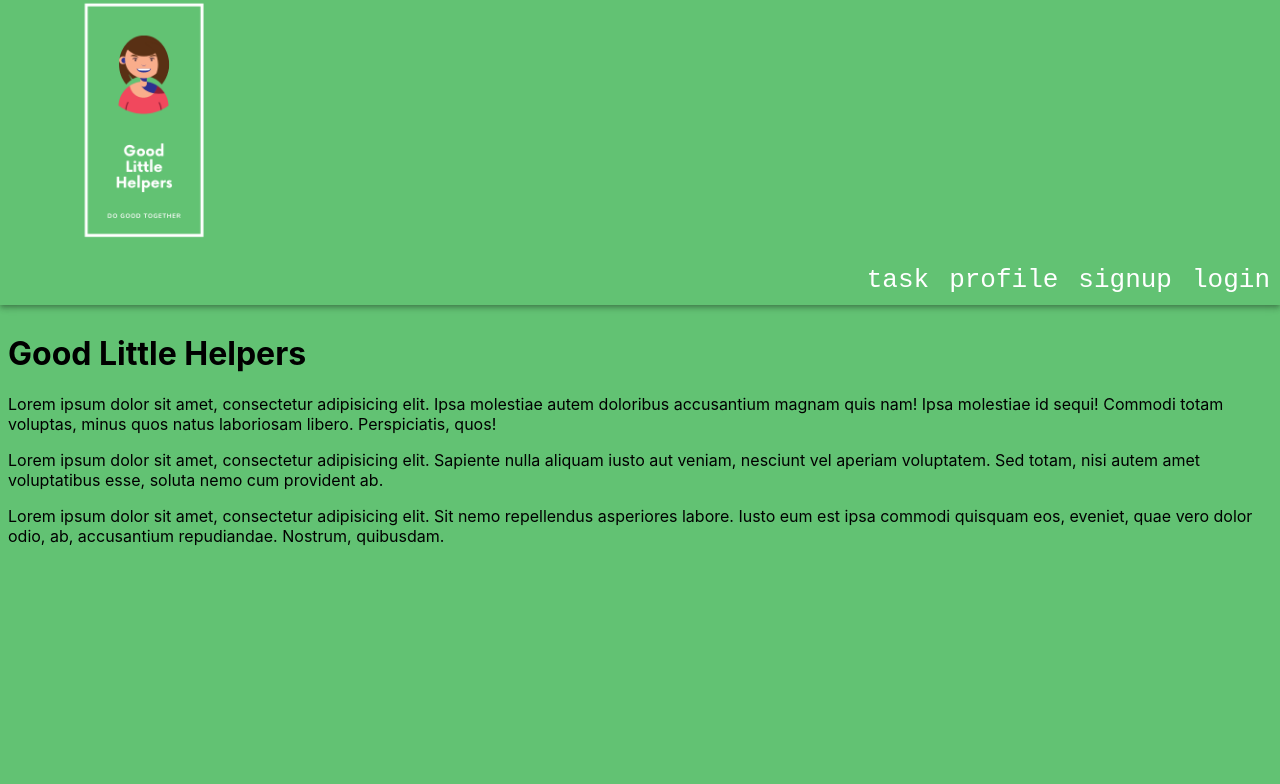
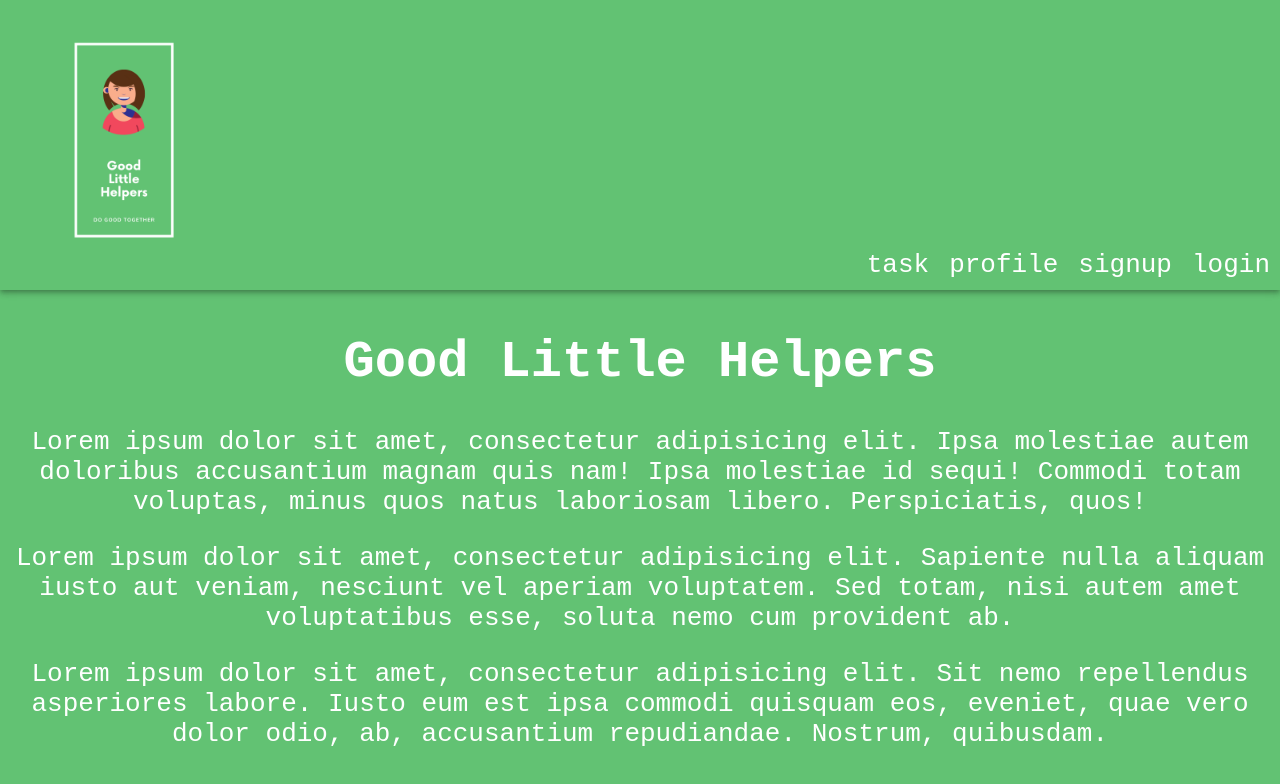
Before and after one commit to BlakeDavis28/good-little-helpers-client, a React (Create React App) app: page / in a window 1280 px wide. Shown: the top 784 px of the page. Built offline with nearby package versions, Linux system fonts and the light colour scheme.

Commit message:
homepage css

```diff
--- a/src/components/Home.js
+++ b/src/components/Home.js
@@ -11,7 +11,7 @@ class Home extends Component{
   render(){
     return(
 
-      <div>
+      <div id="stuff">
       <h1> Good Little Helpers</h1>
       <p> Lorem ipsum dolor sit amet, consectetur adipisicing elit. Ipsa molestiae autem doloribus accusantium magnam quis nam! Ipsa molestiae id sequi! Commodi totam voluptas, minus quos natus laboriosam libero. Perspiciatis, quos!</p>
       <p> Lorem ipsum dolor sit amet, consectetur adipisicing elit. Sapiente nulla aliquam iusto aut veniam, nesciunt vel aperiam voluptatem. Sed totam, nisi autem amet voluptatibus esse, soluta nemo cum provident ab.</p>
--- a/src/index.css
+++ b/src/index.css
@@ -46,6 +46,8 @@ a {
 
 #cardicon {
   color: #3f51b5;
+  animation-duration: 2s;
+  animation-iteration-count: infinite;
 }
 
 #cardcontent {
@@ -62,7 +64,9 @@ nav a {
 }
 
 #logo {
-    height: 30vh;
+  height: 25vh;
+  margin-top: 40px;
+  float: right;
 }
 
 #appbar {
@@ -81,3 +85,10 @@ label {
   width: 140px;
   text-align: right;
 }
+
+#stuff {
+  text-align: center;
+  font-family: monospace;
+  font-size: 2em;
+  color: white;
+}
```
